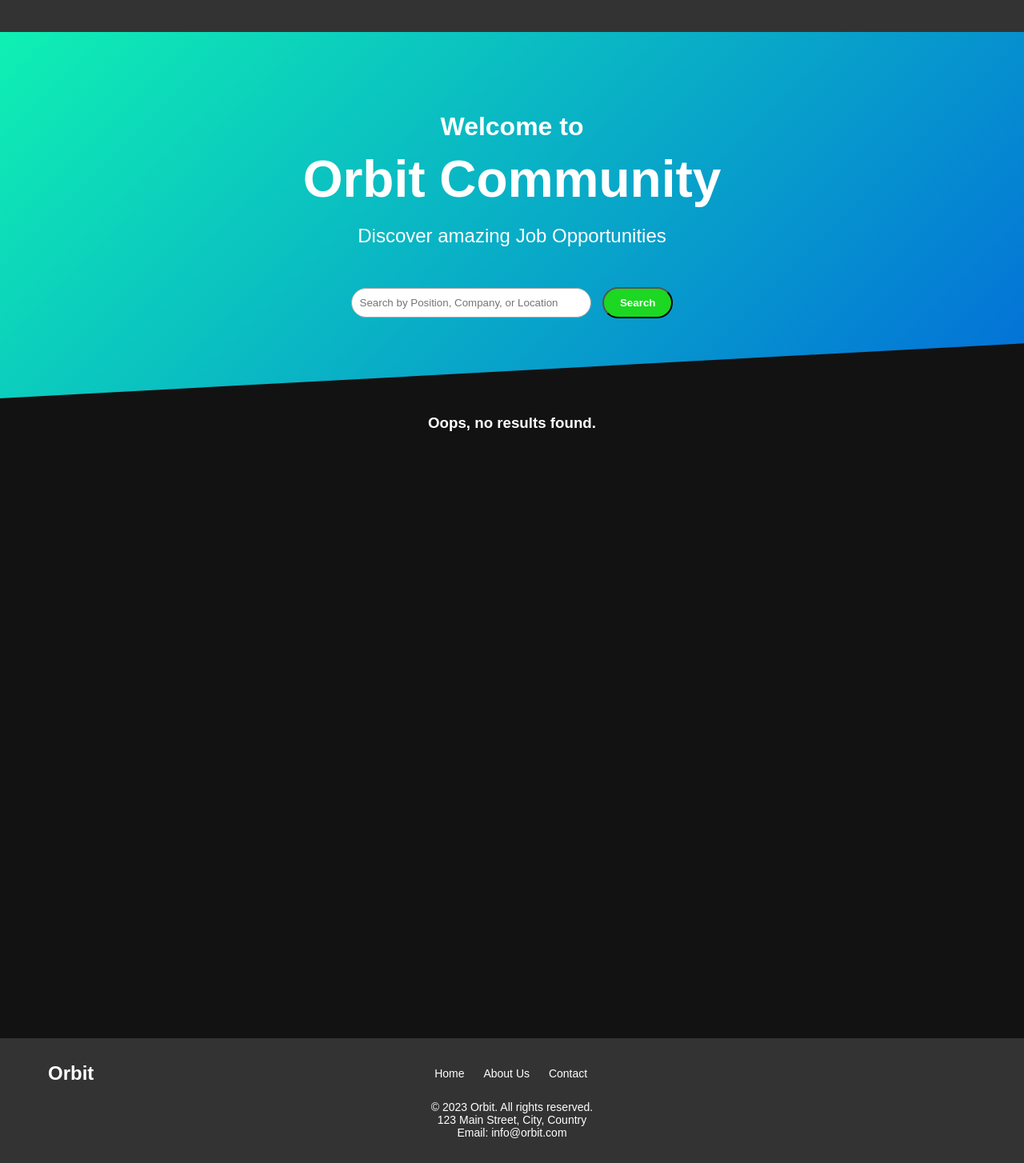
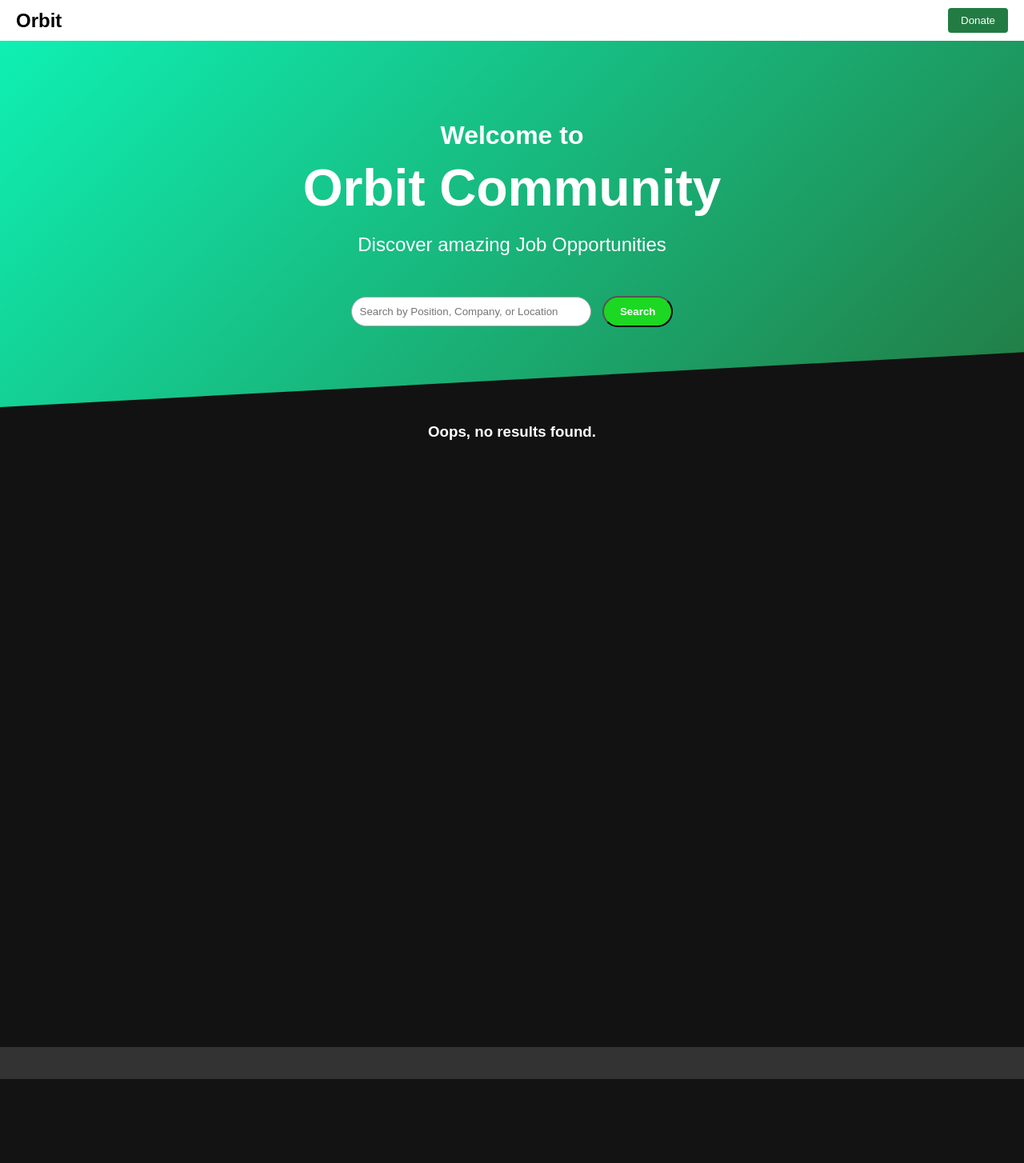
Before and after one commit to Shivamgorade/orbit-first, a Django app: template orbitapp/templates/orbitapp/find_job.html in a window 1280 px wide. Shown: the whole page at 80% size. After the commit the page ends 1349 px from the top, so only its background shows below. Run offline with Django 3.2, Linux system fonts and the light colour scheme; the template is opened without the code that fills it, so the values that code supplies are empty.

Commit message:
8th  commit

```diff
--- a/orbit/settings.py
+++ b/orbit/settings.py
@@ -25,7 +25,7 @@
 # SECURITY WARNING: don't run with debug turned on in production!
 DEBUG = True
 
-ALLOWED_HOSTS = ['.vercel.app']
+ALLOWED_HOSTS = []
 #'192.168.65.247'
 
 # Application definition
--- a/orbitapp/models.py
+++ b/orbitapp/models.py
@@ -4,7 +4,7 @@
 class Card(models.Model):
     company_name = models.CharField(max_length=100)
     designation = models.CharField(max_length=100)
-    apply_link = models.URLField()
+    apply_link = models.CharField(max_length=100)
     location=models.CharField(max_length=100)
 
     def __str__(self):
--- a/orbitapp/static/css/find_job.css
+++ b/orbitapp/static/css/find_job.css
@@ -14,18 +14,33 @@
     color: #fff;
 }
 
-/* Style the header section */
-header {
-    background-color: #333;
-    color: #fff;
-    padding: 20px;
-    text-align: center;
+.header {
+    background-color: white;
+    display: flex;
+    justify-content: space-between;
+    align-items: center;
+    padding: 10px 20px;
+    box-shadow: 0px 2px 4px rgba(0, 0, 0, 0.2);
+}
+
+.header .logo {
+    font-size: 24px;
+    font-weight: bold;
+    color: #000000;
+}
+
+.header .donate-button {
+    background-color:#227b43;
+    color: white;
+    padding: 8px 16px;
+    border: none;
+    border-radius: 4px;
+    cursor: pointer;
 }
 
 /* Style the hero section */
 .hero {
-    background-image: linear-gradient(135deg, #0FF0B3,
-    #036ED9);
+    background-image: linear-gradient(135deg, #0FF0B3, #227b43);
     color: #fff;
     padding: 100px 0;
     text-align: center;
@@ -205,77 +220,3 @@
     border-radius: 30px;
     margin-right: 10px;
 }
-/* Footer Styles */
-footer {
-    background-color: #333; /* Background color for the footer */
-    color: #fff; /* Text color */
-    padding: 30px 0;
-    font-size: 14px;
-}
-
-.footer-container {
-    display: flex;
-    justify-content: space-between;
-    align-items: center;
-    max-width: 1200px;
-    margin: 0 auto;
-    padding: 0 20px;
-}
-
-.footer-logo h3 {
-    font-size: 24px;
-    font-weight: bold;
-    margin: 0;
-}
-
-.footer-links ul {
-    list-style: none;
-    padding: 0;
-    margin: 0;
-}
-
-.footer-links ul li {
-    display: inline;
-    margin-right: 20px;
-}
-
-.footer-links a {
-    text-decoration: none;
-    color: #fff;
-}
-
-.footer-links a:hover {
-    text-decoration: underline;
-}
-
-.footer-social a {
-    color: #fff;
-    text-decoration: none;
-    margin-right: 10px;
-}
-
-.footer-info {
-    margin-top: 20px;
-}
-
-/* Media Queries - Adjust styles for smaller screens if needed */
-@media (max-width: 768px) {
-    footer {
-        text-align: center;
-    }
-
-    .footer-container {
-        flex-direction: column;
-        text-align: center;
-    }
-
-    .footer-links ul {
-        margin-top: 20px;
-    }
-
-    .footer-links ul li {
-        margin: 0;
-        padding: 10px 0;
-        display: block;
-    }
-}
--- a/orbitapp/templates/orbitapp/find_job.html
+++ b/orbitapp/templates/orbitapp/find_job.html
@@ -7,9 +7,10 @@
     <title>Orbit</title>
 </head>
 <body>
-    <header>
-        <!-- Header content goes here -->
-    </header>
+    <div class="header">
+        <div class="logo">Orbit</div>
+        <button class="donate-button">Donate</button>
+    </div>
 
     <main>
         <section class="hero">
@@ -41,29 +42,7 @@
     </div>
 
     <footer>
-        <div class="footer-container">
-            <div class="footer-logo">
-                <h3>Orbit</h3>
-            </div>
-            <div class="footer-links">
-                <ul>
-                    <li><a href="#">Home</a></li>
-                    <li><a href="#">About Us</a></li>
-                    <li><a href="#">Contact</a></li>
-                </ul>
-            </div>
-            <div class="footer-social">
-                <a href="#"><i class="fab fa-facebook"></i></a>
-                <a href="#"><i class="fab fa-twitter"></i></a>
-                <a href="#"><i class="fab fa-linkedin"></i></a>
-                <a href="#"><i class="fab fa-instagram"></i></a>
-            </div>
-        </div>
-        <div class="footer-info">
-            <p>&copy; 2023 Orbit. All rights reserved.</p>
-            <p>123 Main Street, City, Country</p>
-            <p>Email: info@orbit.com</p>
-        </div>
+
     </footer>
 </body>
 </html>
--- a/orbitapp/templates/orbitapp/home.html
+++ b/orbitapp/templates/orbitapp/home.html
@@ -26,7 +26,7 @@
 
                             <div><img src="{% static 'images/find_senior.jpg' %}" alt="Find Senior" class="image2"></div>
 
-                            <a href="/find-senior"><button class="btn2">Find Senior</button></a>
+                            <a href="/find-senior"><button class="btn2">Study Connect</button></a>
 
                             <div><img src="{% static 'images/find_talent.jpg' %}" alt="Find Senior" class="image3"></div>
 
@@ -35,6 +35,6 @@
                             </div>
 
 
-                            <h1>delete these home.html</h1>
+
                  </body>
                 </html>
```
Also changed, not shown: db.sqlite3.
